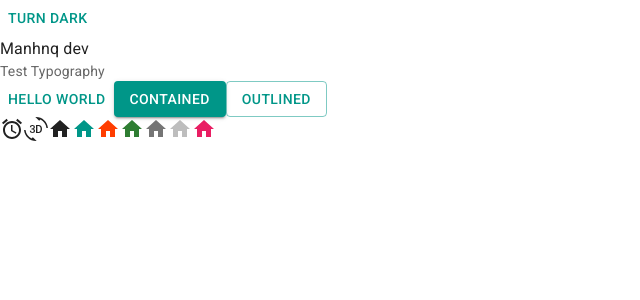
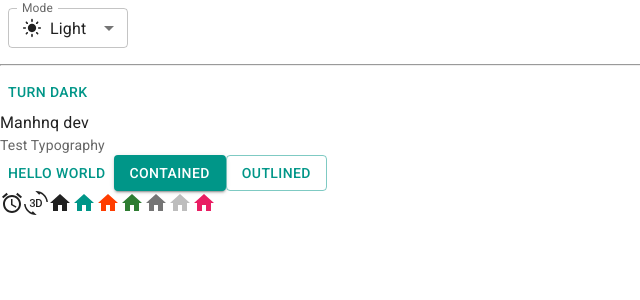
Before and after one commit to JiyeonVui/Trello-Clone, a React (Vite) app: page / in a window 1280 px wide. Shown: the top 300 px of the page, without its empty margins (0-640 px from the left). Built offline with nearby package versions, Linux system fonts and the light colour scheme.

Commit message:
dong bo dark vs system

```diff
--- a/src/App.jsx
+++ b/src/App.jsx
@@ -5,6 +5,51 @@
 import { pink } from '@mui/material/colors'
 import Typography from '@mui/material/Typography'
 import { useColorScheme } from '@mui/material/styles'
+import InputLabel from '@mui/material/InputLabel'
+import MenuItem from '@mui/material/MenuItem'
+import FormControl from '@mui/material/FormControl'
+import Select from '@mui/material/Select'
+import Box from '@mui/material/Box';
+import LightModeIcon from '@mui/icons-material/LightMode'
+import DarkModeOutlinedIcon from '@mui/icons-material/DarkModeOutlined'
+import SettingsBrightnessOutlinedIcon from '@mui/icons-material/SettingsBrightnessOutlined'
+
+function ModeSelect() {
+  const { mode, setMode } = useColorScheme()
+
+  const handleChange = (event) => {
+    setMode(event.target.value)
+  }
+
+  return (
+    <FormControl sx={{ m: 1, minWidth: 120 }} size="small">
+      <InputLabel id="label-select-dark-light-mode">Mode</InputLabel>
+      <Select
+        labelId="select-dark-light-mode"
+        id="select-dark-light-mode"
+        value={mode}
+        label="Mode"
+        onChange={handleChange}
+      >
+        <MenuItem value='light'>
+          <div style={{ display: 'flex', alignItems: 'center', gap: '8px' }}>
+            <LightModeIcon fontSize='small' /> Light
+          </div>
+        </MenuItem>
+        <MenuItem value='dark'>
+          <Box sx={{ display: 'flex', alignItems: 'center', gap: 1 }}>
+            <DarkModeOutlinedIcon fontSize='small' /> Dark
+          </Box>
+        </MenuItem>
+        <MenuItem value='system'>
+          <div style={{ display: 'flex', alignItems: 'center', gap: '8px' }}>
+            <SettingsBrightnessOutlinedIcon fontSize='small' /> System
+          </div>
+        </MenuItem>
+      </Select>
+    </FormControl>
+  )
+}
 
 function ModeToggle() {
   const { mode, setMode } = useColorScheme()
@@ -23,6 +68,8 @@
 function App() {
   return (
     <>
+      <ModeSelect />
+      <hr />
       <ModeToggle />
       <div>Manhnq dev</div>
       <Typography variant='body2' color="text.secondary">Test Typography</Typography>
```
